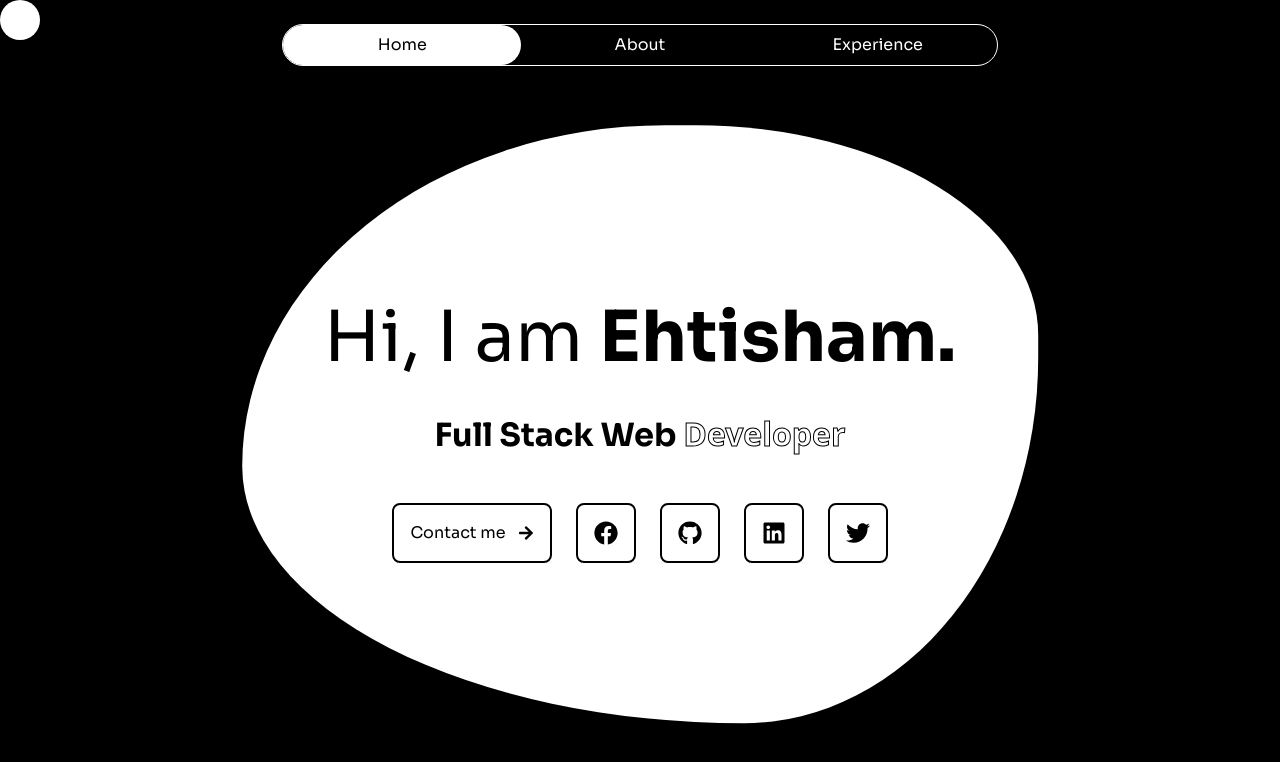
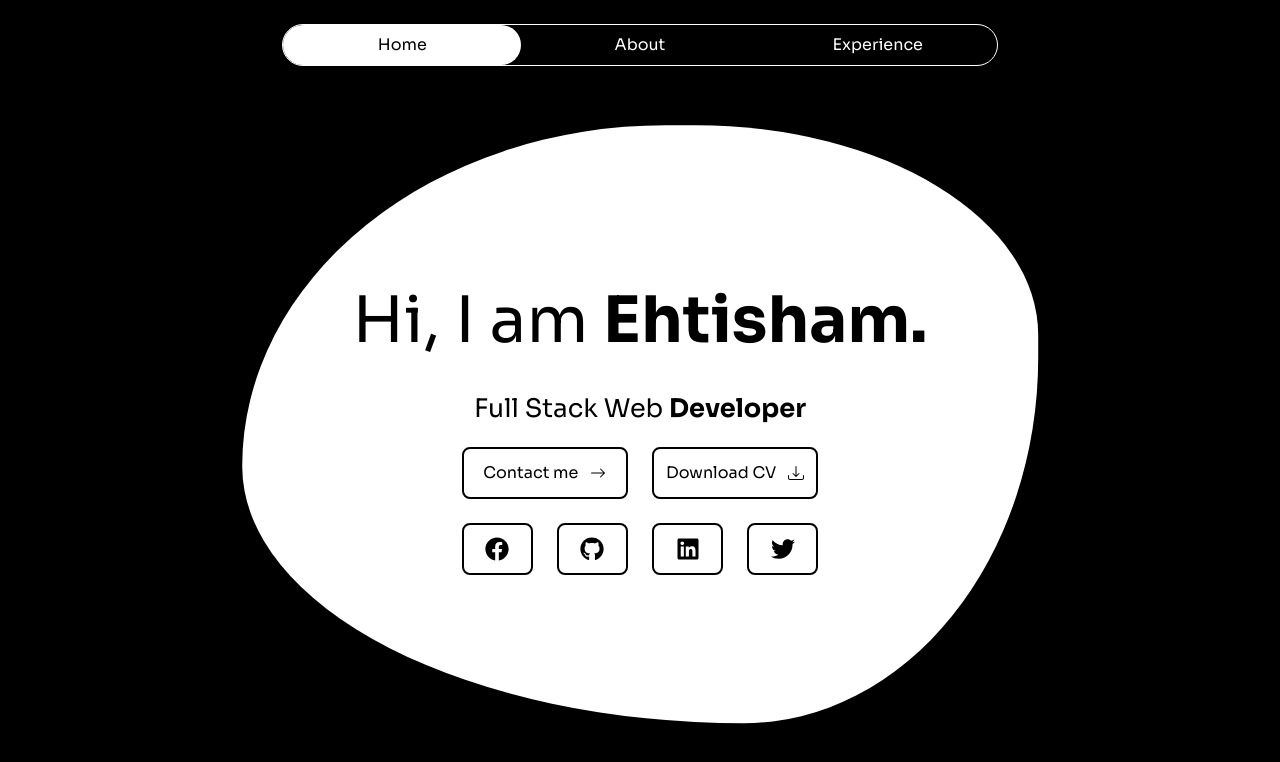
Before and after one commit to ehtishamsh/portfolio, a Next.js app: page / in a window 1280 px wide. Shown: the top 762 px of the page. Built offline with nearby package versions, Linux system fonts and the light colour scheme.

Commit message:
completed hero section

```diff
--- a/app/_components/Cursor.tsx
+++ b/app/_components/Cursor.tsx
@@ -2,10 +2,12 @@
 import React, { useEffect, useState } from "react";
 
 function Cursor() {
+  const [visable, setVisable] = useState(false);
   useEffect(() => {
     const cursor: HTMLDivElement | null = document.querySelector(".cursor");
 
     const handleMouseMove = (e: MouseEvent) => {
+      setVisable(true);
       const rings: NodeListOf<HTMLDivElement> =
         document.querySelectorAll(".rings");
       rings.forEach((ring, index) => {
@@ -35,7 +37,10 @@ function Cursor() {
     };
   }, []);
   return (
-    <div id="cursor" className="cursor max-md:hidden">
+    <div
+      id="cursor"
+      className={`cursor max-md:hidden ${visable ? "" : "hidden"}`}
+    >
       <div className="rings">
         <div></div>
       </div>
--- a/app/_components/HeroSection.tsx
+++ b/app/_components/HeroSection.tsx
@@ -1,58 +1,59 @@
 "use client";
 import React from "react";
-import {
-  FaFacebook,
-  FaGithub,
-  FaLinkedin,
-  FaTwitter,
-  FaArrowRight,
-} from "react-icons/fa";
+import { BsDownload, BsArrowRight } from "react-icons/bs";
+import { FaFacebook, FaGithub, FaLinkedin, FaTwitter } from "react-icons/fa";
+
 function HeroSection() {
   return (
-    <div className="h-[calc(100vh-80px)] max-sm:mt-1 w-full flex justify-center items-center p-7 max-sm:p-3 mt-16">
+    <div className="h-[calc(100vh-80px)] max-sm:mt-7 w-full flex justify-center items-center p-7 max-sm:p-3 mt-16">
       <div className="w-full h-full relative">
         <div className="w-full h-full flex flex-col justify-center items-center text-black">
-          <h1 className="text-[5.5vw] max-sm:text-[7.5vw] mb-5 z-30">
+          <h1 className="text-[5vw] max-sm:text-[7.5vw] mb-5 m-0 z-30 max-sm:mb-2">
             Hi, I am <span className="font-bold">Ehtisham.</span>
           </h1>
-          <p className="text-[2.5vw] max-sm:text-[4.5vw] font-bold z-30  m-0">
-            Full Stack Web{" "}
-            <span className="dev font-sans text-white">Developer</span>
+          <p className="text-[2vw] max-sm:text-[4.5vw] z-30  m-0">
+            Full Stack Web <span className="font-bold">Developer</span>
           </p>
-          <div className="flex gap-6 justify-between pt-11 max-xl:pt-5 max-lg:grid max-lg:grid-cols-4">
+          <div className="grid grid-cols-4 gap-6 max-sm:gap-2 justify-between pt-5 max-xl:pt-5 max-lg:grid max-lg:grid-cols-4">
             <a
               href="#"
-              className="p-4 bg-white border-2 flex justify-center max-md:p-2 max-lg:col-span-4 items-center gap-3  border-black cursor-pointer hover:bg-black hover:text-white transition-all duration-300 text-black rounded-lg"
+              className="p-3 bg-white col-span-2 border-2 flex justify-center max-md:p-2 max-lg:col-span-4 items-center gap-3  border-black cursor-pointer hover:bg-black hover:text-white transition-all duration-300 text-black rounded-lg"
             >
-              Contact me <FaArrowRight />
+              Contact me <BsArrowRight />
             </a>
             <a
               href="#"
-              className="p-4 bg-white border-2 flex justify-center max-md:p-2 items-center border-black cursor-pointer hover:bg-black hover:text-white transition-all duration-300 text-black rounded-lg"
+              className="p-3 bg-white border-2 col-span-2 flex justify-center max-md:p-2 max-lg:col-span-4 items-center gap-3  border-black cursor-pointer hover:bg-black hover:text-white transition-all duration-300 text-black rounded-lg"
+            >
+              Download CV <BsDownload />
+            </a>
+            <a
+              href="#"
+              className="p-3 bg-white border-2 flex justify-center max-md:p-2 items-center border-black cursor-pointer hover:bg-black hover:text-white transition-all duration-300 text-black rounded-lg"
             >
               <FaFacebook className="z-30 text-2xl max-md:text-xl" />
             </a>
             <a
               href="#"
-              className="p-4 bg-white border-2 flex justify-center max-md:p-2 items-center border-black cursor-pointer hover:bg-black hover:text-white transition-all duration-300 text-black rounded-lg"
+              className="p-3 bg-white border-2 flex justify-center max-md:p-2 items-center border-black cursor-pointer hover:bg-black hover:text-white transition-all duration-300 text-black rounded-lg"
             >
               <FaGithub className="z-30 text-2xl max-md:text-xl" />
             </a>
             <a
               href="#"
-              className="p-4 bg-white border-2 flex justify-center max-md:p-2 items-center border-black cursor-pointer hover:bg-black hover:text-white transition-all duration-300 text-black rounded-lg"
+              className="p-3 bg-white border-2 flex justify-center max-md:p-2 items-center border-black cursor-pointer hover:bg-black hover:text-white transition-all duration-300 text-black rounded-lg"
             >
               <FaLinkedin className="z-30 text-2xl max-md:text-xl" />
             </a>
             <a
               href="#"
-              className="p-4 bg-white border-2  border-black cursor-pointer max-md:p-2 justify-center items-center flex hover:bg-black hover:text-white transition-all duration-300 text-black rounded-lg"
+              className="p-3 bg-white border-2  border-black cursor-pointer max-md:p-2 justify-center items-center flex hover:bg-black hover:text-white transition-all duration-300 text-black rounded-lg"
             >
               <FaTwitter className="z-30 text-2xl max-md:text-xl" />
             </a>
           </div>
         </div>
-        <div className="absolute top-1/2  left-1/2 transform -translate-x-1/2 hero -translate-y-1/2 w-[65%] h-[90%] max-sm:h-[60%] max-md:w-full max-md:h-[85%] max-lg:w-[90%] max-lg:h-[85%]  bg-white -z-10"></div>
+        <div className="absolute top-1/2  left-1/2 transform -translate-x-1/2 hero -translate-y-1/2 w-[65%] h-[90%] max-sm:h-[75%] max-md:w-full max-md:h-[85%] max-lg:w-[90%] max-lg:h-[85%]  bg-white -z-10"></div>
       </div>
     </div>
   );
--- a/app/globals.css
+++ b/app/globals.css
@@ -30,8 +30,8 @@
   position: fixed;
   top: 0;
   left: 0;
-  width: 2.5rem;
-  height: 2.5rem;
+  width: 3rem;
+  height: 3rem;
   z-index: 9999;
   mix-blend-mode: difference;
   pointer-events: none;
@@ -39,8 +39,8 @@
 }
 
 .grow {
-  width: 3.5rem !important;
-  height: 3.5rem !important;
+  width: 3.6rem !important;
+  height: 3.6rem !important;
 }
 
 .cursor div {
@@ -81,3 +81,6 @@
 .removeDot {
   background: #00000000 !important;
 }
+a {
+  cursor: none !important;
+}
```
